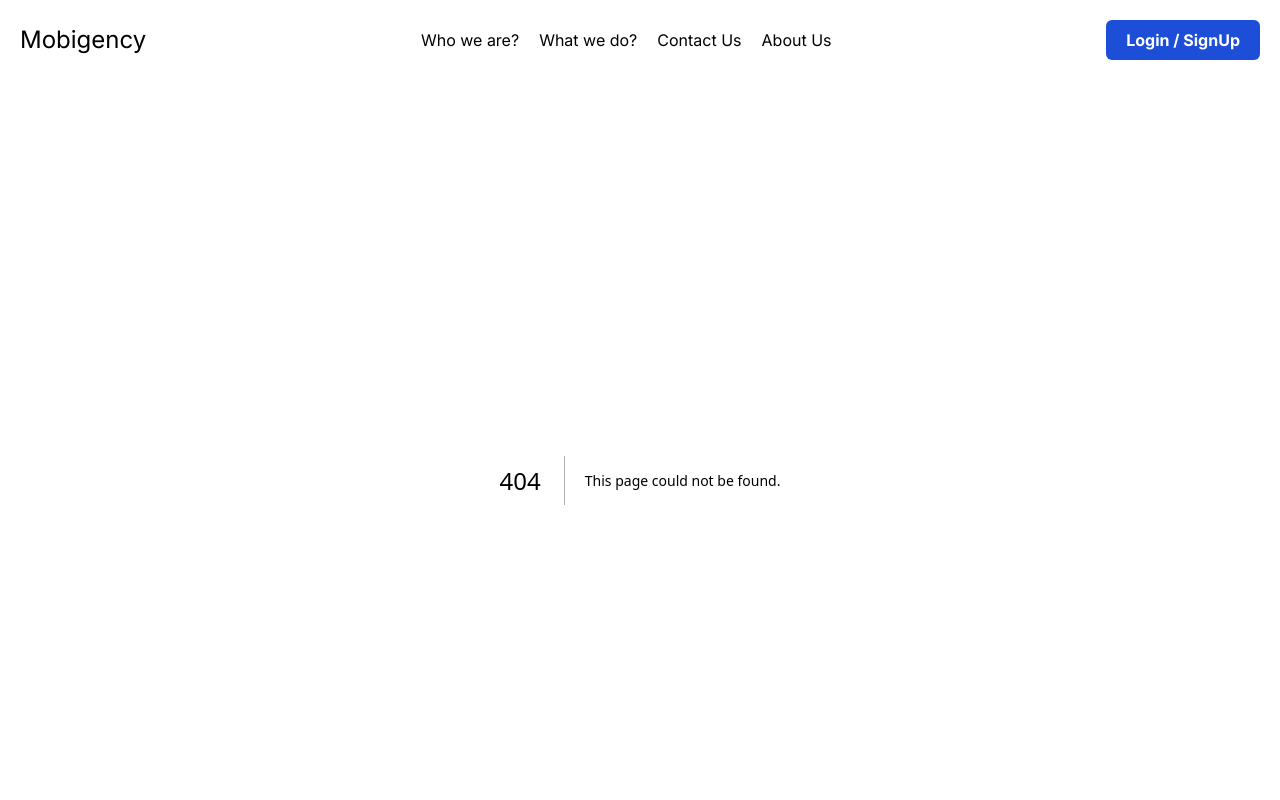
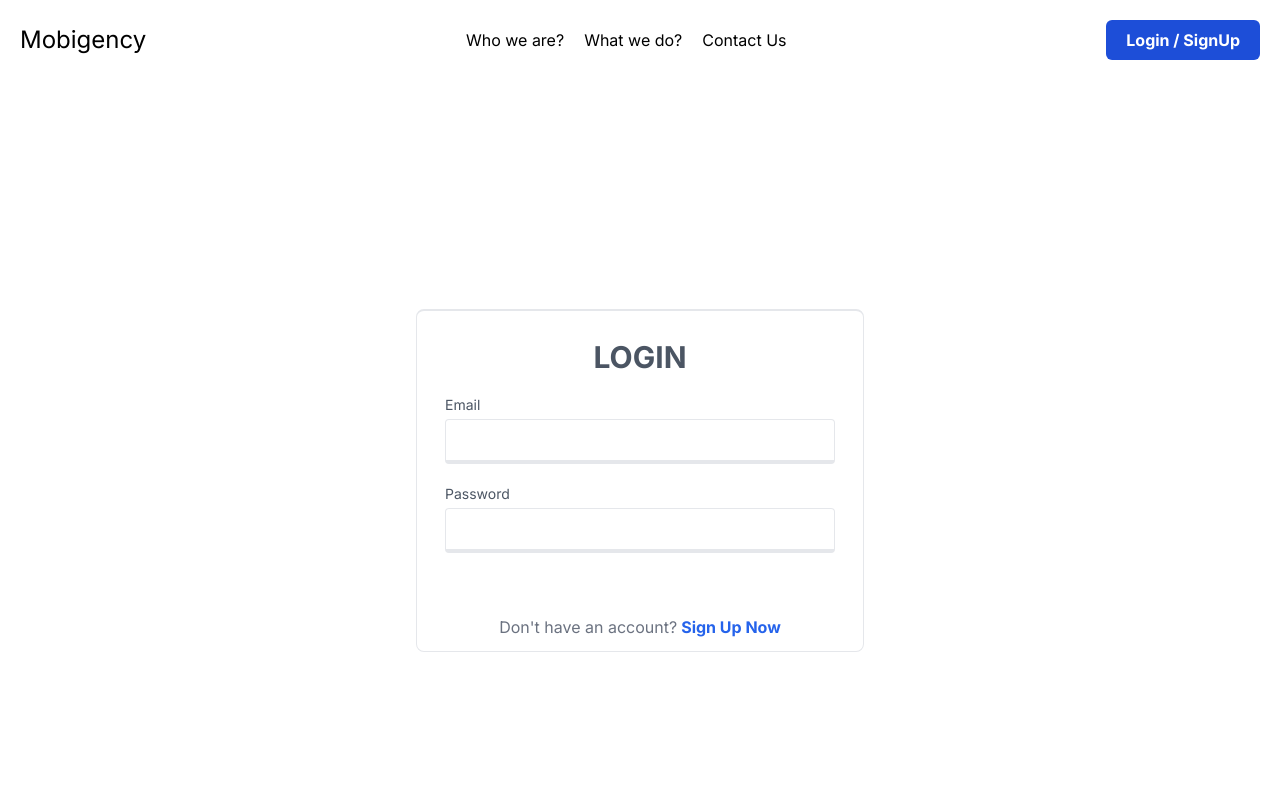
Before and after one commit to Anjani-Kumar-Soni/med-info, a Next.js app: page /Login in a window 1280 px wide. Before the commit this address had no page. Shown: the top 800 px of the page. Built offline with nearby package versions, Linux system fonts and the light colour scheme.

Commit message:
Added routes

```diff
--- /dev/null
+++ b/app/Contact/page.jsx
@@ -0,0 +1,7 @@
+import React from "react";
+
+const page = () => {
+  return <div>Contact</div>;
+};
+
+export default page;
--- a/app/Login.jsx
+++ /dev/null
@@ -1,7 +0,0 @@
-import React from "react";
-
-const Login = () => {
-  return <div>Login</div>;
-};
-
-export default Login;
--- /dev/null
+++ b/app/Login/page.jsx
@@ -0,0 +1,77 @@
+"use client";
+import React, { useState } from "react";
+import Link from "next/link";
+import { useRouter } from "next/navigation";
+
+const Page = () => {
+  const [email, setEmail] = useState("");
+  const [password, setPassword] = useState("");
+
+  const router = useRouter();
+
+  const handleSubmit = async (e) => {
+    e.preventDefault();
+    router.push("/");
+  };
+
+  return (
+    <div className="grid place-items-center h-screen">
+      <div className="p-3 bg-white max-w-md w-full rounded-lg border border-t-2 border-primary">
+        <h1 className="font-bold text-3xl my-4 text-center text-gray-600 uppercase">
+          Login
+        </h1>
+        <form onSubmit={handleSubmit}>
+          <div className="px-4">
+            <div className="mb-4">
+              <label
+                htmlFor="email"
+                className="leading-7 text-sm text-gray-600"
+              >
+                Email
+              </label>
+              <input
+                type="email"
+                id="email"
+                name="email"
+                value={email}
+                onChange={(e) => setEmail(e.target.value)}
+                className="w-full border-b-4 bg-white rounded border border-third focus:border-second focus:ring-2 focus:ring-third text-base outline-none text-second py-1 px-3 leading-8 transition-colors duration-200 ease-in-out"
+              />
+            </div>
+            <div className="mb-4">
+              <label
+                htmlFor="password"
+                className="leading-7 text-sm text-gray-600"
+              >
+                Password
+              </label>
+              <input
+                type="password"
+                id="password"
+                name="password"
+                value={password}
+                onChange={(e) => setPassword(e.target.value)}
+                className="w-full border-b-4 bg-white rounded border border-third focus:border-second focus:ring-2 focus:ring-third text-base outline-none text-second py-1 px-3 leading-8 transition-colors duration-200 ease-in-out"
+              />
+            </div>
+            <button
+              type="submit"
+              className="w-full bg-primary text-white font-bold py-2 px-4 rounded"
+            ></button>
+            <div className="flex justify-center mt-5">
+              <p className="text-gray-500">{"Don't"} have an account?</p>
+              <Link
+                href="/SignUp"
+                className="ml-1 font-bold cursor-pointer text-blue-600"
+              >
+                Sign Up Now
+              </Link>
+            </div>
+          </div>
+        </form>
+      </div>
+    </div>
+  );
+};
+
+export default Page;
--- /dev/null
+++ b/app/SignUp/page.jsx
@@ -0,0 +1,7 @@
+import React from "react";
+
+const page = () => {
+  return <div>Sign Up</div>;
+};
+
+export default page;
--- a/components/Footer.jsx
+++ b/components/Footer.jsx
@@ -12,12 +12,18 @@ const Footer = () => {
           <p className="text-sm">© 2024 Mobigency. All Rights Reserved.</p>
         </div>
         <div className="flex items-center space-x-4">
-          <Link href="">
+          <a
+            href="https://www.facebook.com/profile.php?id=61560885792240&mibextid=ZbWKwL"
+            target="_blank"
+          >
             <FaFacebookF className="hover:text-primary cursor-pointer w-6 h-6" />
-          </Link>
-          <Link href="">
+          </a>
+          <a
+            href="https://www.instagram.com/mobigency?igsh=MWg0bjJydzNnMnhuMg=="
+            target="_blank"
+          >
             <AiOutlineInstagram className="hover:text-primary cursor-pointer w-6 h-6" />
-          </Link>
+          </a>
           <a href="https://wa.me/message/HIGS5L4IS54PG1" target="_blank">
             <BsWhatsapp className="hover:text-primary cursor-pointer w-6 h-6" />
           </a>
--- a/components/Header.jsx
+++ b/components/Header.jsx
@@ -17,16 +17,17 @@ const Header = () => {
         <h1 className="hover:text-primary transition-all duration-300 cursor-pointer">
           What we do?
         </h1>
+        <Link href="/Contact">
           <h1 className="hover:text-primary transition-all duration-300 cursor-pointer">
             Contact Us
           </h1>
-        <div className="hover:text-primary transition-all duration-300 cursor-pointer">
-          About Us
+        </Link>
       </div>
-      </div>
+      <Link href="/Login">
         <button className=" bg-blue-700 text-white px-5 py-2 font-bold rounded-md ">
           Login / SignUp
         </button>
+      </Link>
     </header>
   );
 };
```
Lines whose indentation alone changed are shown as unchanged.
